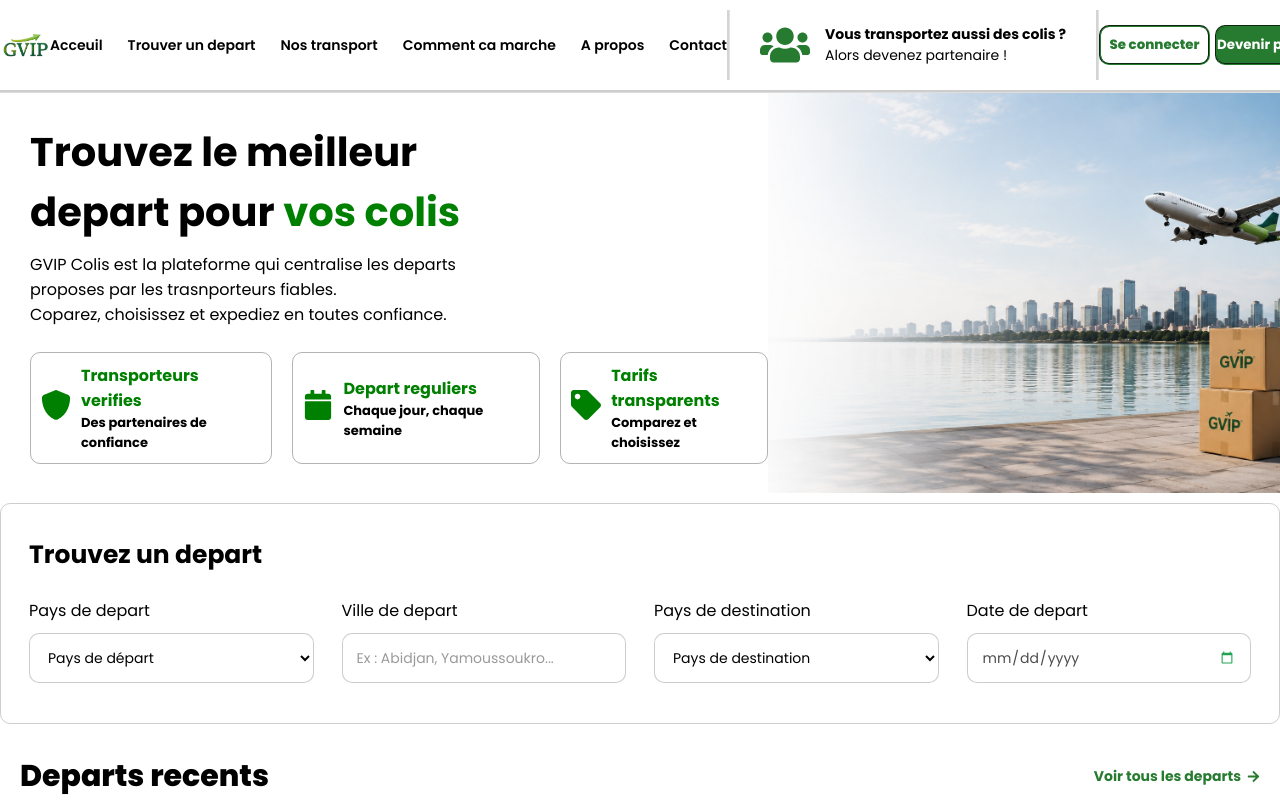
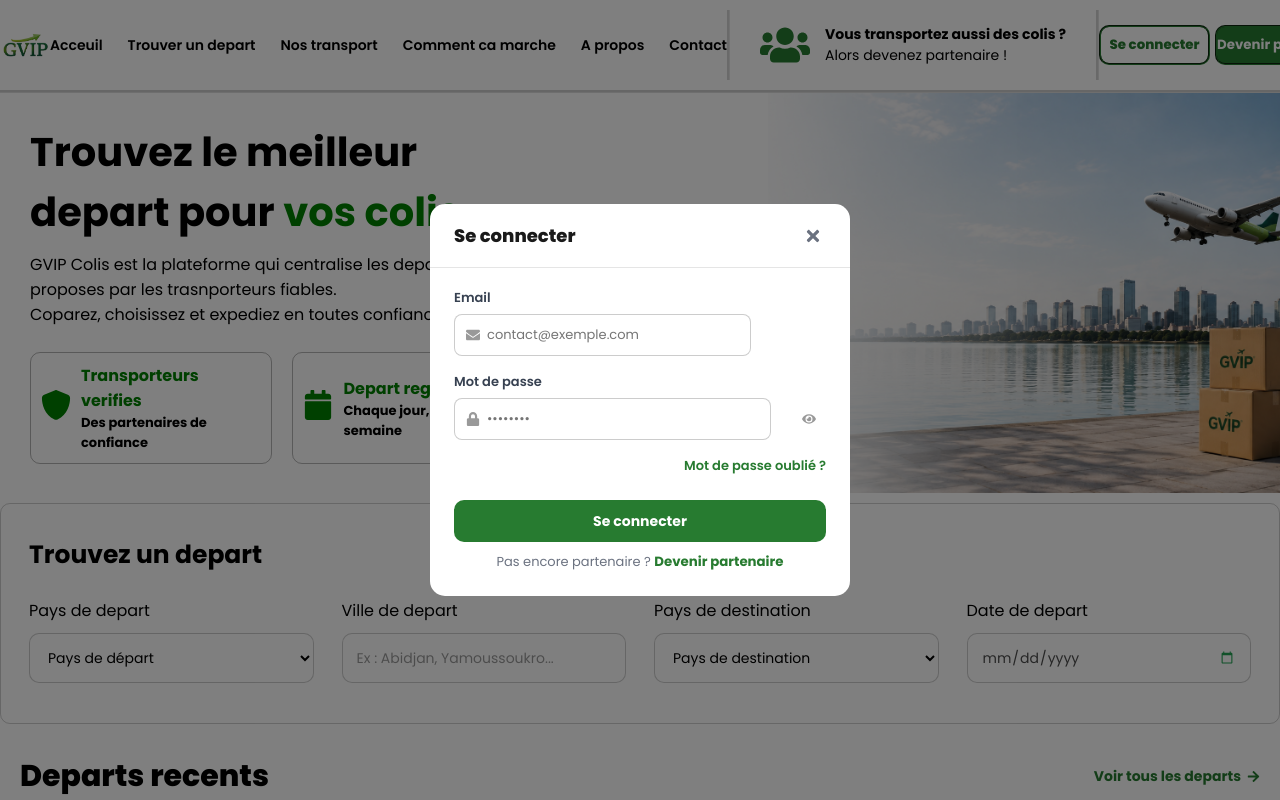
Before and after one commit to fresnel2006/govip-web-site, a React (Vite) app: page /Acceuil in a window 1280 px wide. Both pictures are taken after a click on the button "Se connecter". Shown: the top 800 px of the page. Built offline with nearby package versions, Linux system fonts and the light colour scheme; no server answers.

Commit message:
ajout du formulaire de connexion

```diff
--- a/src/Acceuil/Acceuil.jsx
+++ b/src/Acceuil/Acceuil.jsx
@@ -1,6 +1,6 @@
 import { useState } from 'react';
 import { useMediaQuery } from 'react-responsive';
-import { FaArrowRight, FaCalendar, FaClock, FaSearch, FaStar, FaTag, FaTimes, FaUsers, FaPaperPlane, FaRegCalendarAlt, FaCheckCircle, FaBars, FaInstagram, FaTiktok, FaYoutube, FaWhatsapp, FaBus } from 'react-icons/fa';
+import { FaArrowRight, FaCalendar, FaClock, FaSearch, FaStar, FaTag, FaTimes, FaUsers, FaPaperPlane, FaRegCalendarAlt, FaCheckCircle, FaBars, FaInstagram, FaTiktok, FaYoutube, FaWhatsapp, FaBus, FaLock, FaEnvelope, FaEye, FaEyeSlash } from 'react-icons/fa';
 import styles from '../Acceuil/Acceuil.module.css'
 import logo_entreprise from '../assets/logo_entreprise.png'
 import { FaMoneyBill, FaShield } from 'react-icons/fa6';
@@ -12,6 +12,12 @@ const ETAT_INITIAL_PARTENAIRE = {
     prenom: '',
     email: '',
     telephone: '',
+};
+
+// etat initial du formulaire "se connecter"
+const ETAT_INITIAL_CONNEXION = {
+    email: '',
+    motDePasse: '',
 };
 
 function Acceuil(){
@@ -27,6 +33,13 @@ function Acceuil(){
     const [modalPartenaireOuvert, setModalPartenaireOuvert] = useState(false);
     const [formPartenaire, setFormPartenaire] = useState(ETAT_INITIAL_PARTENAIRE);
     const [demandeEnvoyee, setDemandeEnvoyee] = useState(false);
+
+    // etats du modal "se connecter"
+    const [modalConnexionOuvert, setModalConnexionOuvert] = useState(false);
+    const [formConnexion, setFormConnexion] = useState(ETAT_INITIAL_CONNEXION);
+    const [motDePasseVisible, setMotDePasseVisible] = useState(false);
+    const [erreurConnexion, setErreurConnexion] = useState('');
+    const [connexionEnCours, setConnexionEnCours] = useState(false);
 
     // fait defiler la page en douceur jusqu'a la section demandee et ferme le menu mobile
     const scrollVers = (id) => {
@@ -59,6 +72,46 @@ function Acceuil(){
         // TODO : remplacer par un enregistrement Firebase (ex: push dans "demandesPartenaires")
         console.log('Nouvelle demande de partenariat transporteur :', formPartenaire);
         setDemandeEnvoyee(true);
+    };
+
+    // ouvre le modal "se connecter" et ferme le menu mobile si besoin
+    const ouvrirModalConnexion = () => {
+        setModalConnexionOuvert(true);
+        setMenuOuvert(false);
+    };
+
+    // ferme le modal et remet le formulaire a zero
+    const fermerModalConnexion = () => {
+        setModalConnexionOuvert(false);
+        setFormConnexion(ETAT_INITIAL_CONNEXION);
+        setErreurConnexion('');
+        setMotDePasseVisible(false);
+        setConnexionEnCours(false);
+    };
+
+    const majChampConnexion = (champ, valeur) => {
+        setFormConnexion((precedent) => ({ ...precedent, [champ]: valeur }));
+        setErreurConnexion('');
+    };
+
+    const envoyerConnexion = (e) => {
+        e.preventDefault();
+        setErreurConnexion('');
+        setConnexionEnCours(true);
+
+        // TODO : remplacer par Firebase Auth, ex :
+        // signInWithEmailAndPassword(auth, formConnexion.email, formConnexion.motDePasse)
+        //   .then((cred) => { ... rediriger vers le tableau de bord ... })
+        //   .catch((err) => setErreurConnexion("Email ou mot de passe incorrect"))
+        //   .finally(() => setConnexionEnCours(false));
+
+        console.log('Tentative de connexion :', formConnexion);
+
+        // simulation temporaire en attendant le branchement Firebase Auth
+        setTimeout(() => {
+            setConnexionEnCours(false);
+            setErreurConnexion("Email ou mot de passe incorrect");
+        }, 800);
     };
 
     return(
@@ -114,7 +167,7 @@ function Acceuil(){
         {isDesktop && (
         <div className={styles.bouton_header}>
 <div className={styles.se_connecter}>
-    <button type='submit'>Se connecter</button>
+    <button type='submit' onClick={ouvrirModalConnexion}>Se connecter</button>
 </div>
 <div className={styles.devenir_partenaire}>
     <button type='submit' onClick={ouvrirModalPartenaire}> Devenir partenaire</button>
@@ -158,7 +211,7 @@ function Acceuil(){
 
             <div className={styles.bouton_header_mobile}>
                 <div className={styles.se_connecter}>
-                    <button type='submit'>Se connecter</button>
+                    <button type='submit' onClick={ouvrirModalConnexion}>Se connecter</button>
                 </div>
                 <div className={styles.devenir_partenaire}>
                     <button type='submit' onClick={ouvrirModalPartenaire}>Devenir partenaire</button>
@@ -518,6 +571,120 @@ Lun - Ven : 9h00 - 18h00</p>
 </div>
         </div>
 
+{/* modal "se connecter" */}
+{modalConnexionOuvert && (
+    <div className={styles.overlayPartenaire} onClick={fermerModalConnexion}>
+        <div className={styles.fenetrePartenaire} onClick={(e) => e.stopPropagation()} style={{ width: 420 }}>
+
+            <div className={styles.entetePartenaire}>
+                <p className={styles.titrePartenaire}>Se connecter</p>
+                <button
+                    type="button"
+                    className={styles.boutonFermerPartenaire}
+                    onClick={fermerModalConnexion}
+                    aria-label="Fermer"
+                >
+                    <FaTimes size={18} />
+                </button>
+            </div>
+
+            <form className={styles.corpsFormulairePartenaire} onSubmit={envoyerConnexion}>
+
+                <div className={styles.contenuEtapePartenaire}>
+
+                    <div className={styles.champPartenaire}>
+                        <label>Email</label>
+                        <div style={{ position: 'relative' }}>
+                            <FaEnvelope
+                                size={14}
+                                color="rgba(0,0,0,0.4)"
+                                style={{ position: 'absolute', left: 12, top: '50%', transform: 'translateY(-50%)' }}
+                            />
+                            <input
+                                type="email"
+                                required
+                                value={formConnexion.email}
+                                onChange={(e) => majChampConnexion('email', e.target.value)}
+                                placeholder="contact@exemple.com"
+                                style={{ paddingLeft: 32 }}
+                            />
+                        </div>
+                    </div>
+
+                    <div className={styles.champPartenaire}>
+                        <label>Mot de passe</label>
+                        <div style={{ position: 'relative' }}>
+                            <FaLock
+                                size={14}
+                                color="rgba(0,0,0,0.4)"
+                                style={{ position: 'absolute', left: 12, top: '50%', transform: 'translateY(-50%)' }}
+                            />
+                            <input
+                                type={motDePasseVisible ? 'text' : 'password'}
+                                required
+                                value={formConnexion.motDePasse}
+                                onChange={(e) => majChampConnexion('motDePasse', e.target.value)}
+                                placeholder="••••••••"
+                                style={{ paddingLeft: 32, paddingRight: 32 }}
+                            />
+                            <button
+                                type="button"
+                                onClick={() => setMotDePasseVisible((v) => !v)}
+                                aria-label={motDePasseVisible ? 'Masquer le mot de passe' : 'Afficher le mot de passe'}
+                                style={{
+                                    position: 'absolute', right: 10, top: '50%', transform: 'translateY(-50%)',
+                                    background: 'none', border: 'none', cursor: 'pointer', color: 'rgba(0,0,0,0.4)',
+                                    display: 'flex', padding: 0
+                                }}
+                            >
+                                {motDePasseVisible ? <FaEyeSlash size={14} /> : <FaEye size={14} />}
+                            </button>
+                        </div>
+                    </div>
+
+                    {erreurConnexion && (
+                        <p style={{ color: '#c0392b', fontSize: 13, margin: 0 }}>{erreurConnexion}</p>
+                    )}
+
+                    <button
+                        type="button"
+                        style={{
+                            background: 'none', border: 'none', color: 'rgb(39, 123, 48)',
+                            fontSize: 13, fontWeight: 600, cursor: 'pointer', textAlign: 'right',
+                            padding: 0, alignSelf: 'flex-end'
+                        }}
+                        onClick={() => console.log('TODO : mot de passe oublie')}
+                    >
+                        Mot de passe oublié ?
+                    </button>
+                </div>
+
+                <div className={styles.piedFormulairePartenaire} style={{ flexDirection: 'column', gap: 10 }}>
+                    <button
+                        type="submit"
+                        className={styles.boutonPrincipalPartenaire}
+                        disabled={connexionEnCours}
+                        style={{ width: '100%', justifyContent: 'center' }}
+                    >
+                        {connexionEnCours ? 'Connexion...' : 'Se connecter'}
+                    </button>
+
+                    <p style={{ fontSize: 13, color: '#6b7280', textAlign: 'center', margin: 0 }}>
+                        Pas encore partenaire ?{' '}
+                        <button
+                            type="button"
+                            style={{ background: 'none', border: 'none', color: 'rgb(39, 123, 48)', fontWeight: 700, cursor: 'pointer', padding: 0 }}
+                            onClick={() => { fermerModalConnexion(); ouvrirModalPartenaire(); }}
+                        >
+                            Devenir partenaire
+                        </button>
+                    </p>
+                </div>
+            </form>
+        </div>
+    </div>
+)}
+
 {/* modal "devenir partenaire" - transporteurs de colis uniquement, formulaire simplifie */}
 {modalPartenaireOuvert && (
     <div className={styles.overlayPartenaire} onClick={fermerModalPartenaire}>
```
